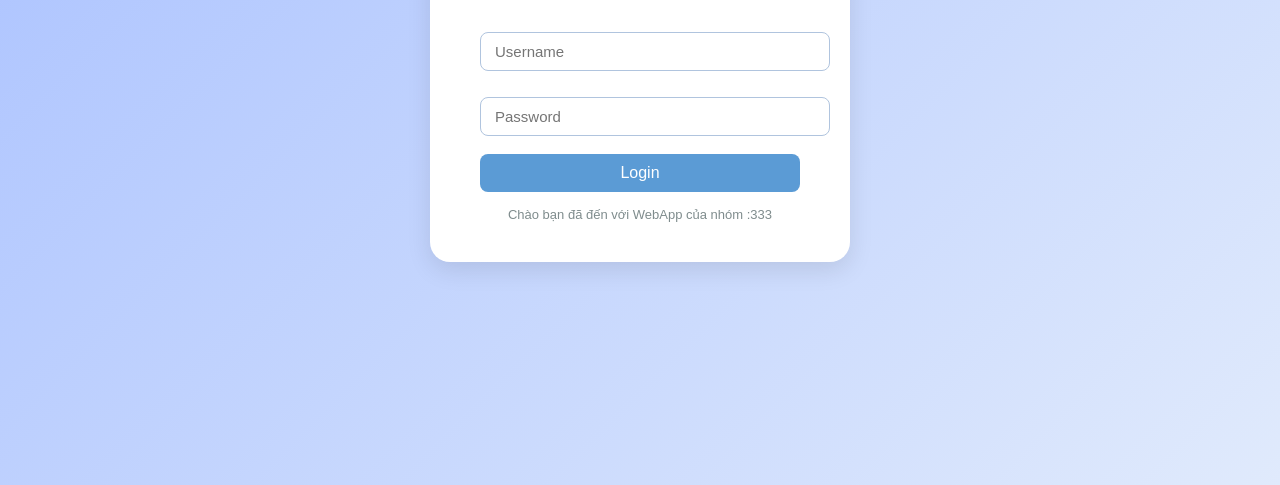
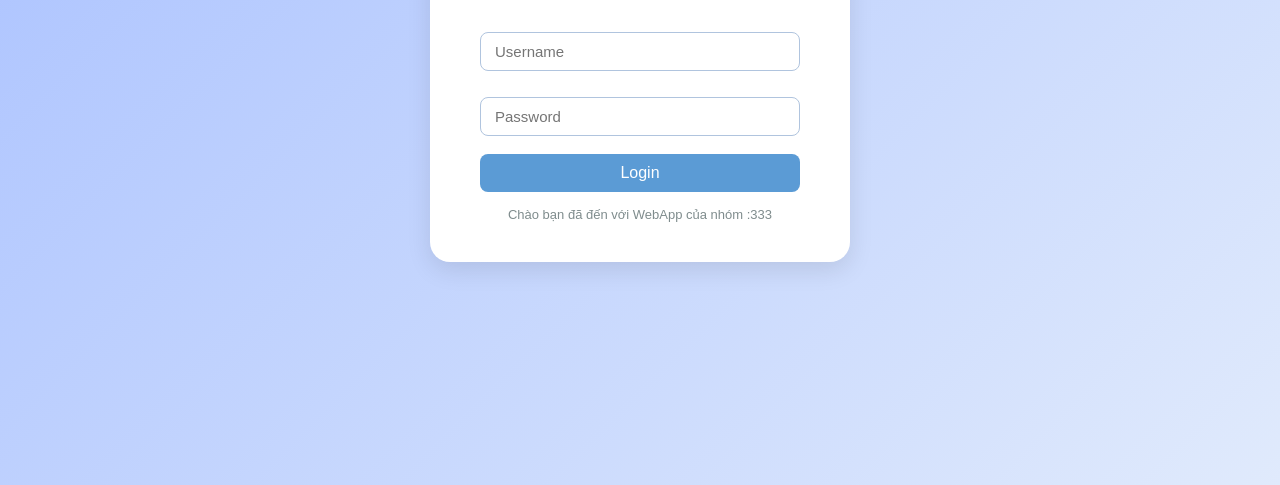
Before and after one commit to Pinminh/hybrid-webapp, a plain HTML site: page www/login.html in a window 1280 px wide. Shown: the part 315-800 px from the top of the page. Drawn offline with Linux system fonts and the light colour scheme.

Commit message:
Thiết kế lại

```diff
--- a/www/login.html
+++ b/www/login.html
@@ -38,7 +38,11 @@
     margin-bottom: 25px;
     font-size: 28px;
   }
-
+  input[type="text"],
+input[type="password"],
+input[type="submit"] {
+  box-sizing: border-box;
+}
   input[type="text"],
   input[type="password"] {
     width: 100%;
@@ -84,9 +88,10 @@
   <div class="login-container">
     <h1>Login</h1>
     <form method="POST" action="/login">
-      <input name="username" type="text" placeholder="Username" required><br>
-      <input name="password" type="password" placeholder="Password" required><br>
+      <input name="username" type="text" placeholder="Username" required>
+      <input name="password" type="password" placeholder="Password" required>
       <input type="submit" value="Login">
+
     </form>
     <div class="footer">Chào bạn đã đến với WebApp của nhóm :333</div>
   </div>
```
